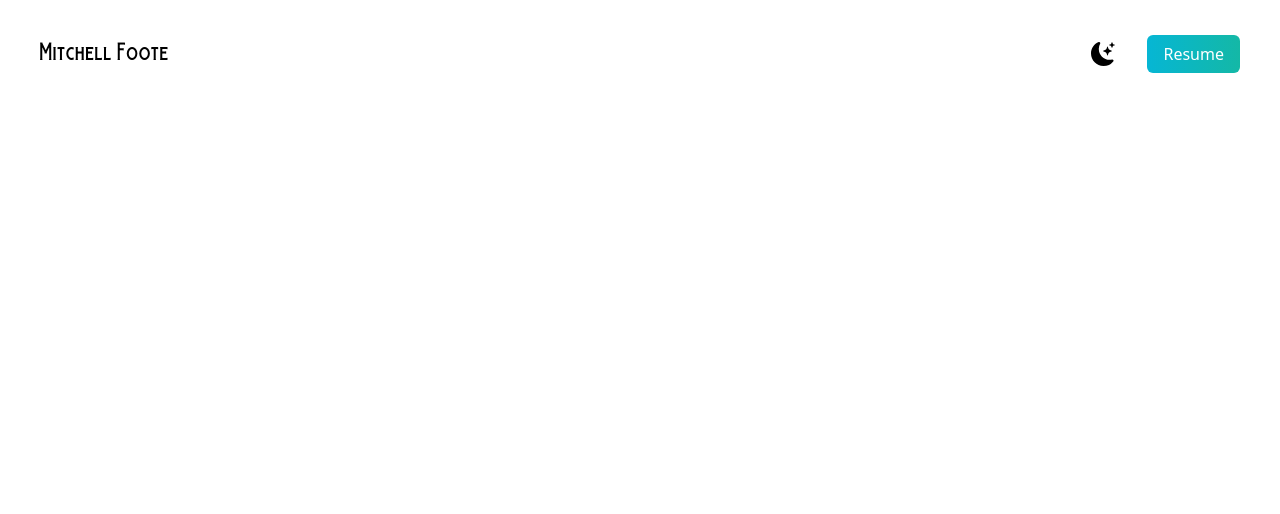
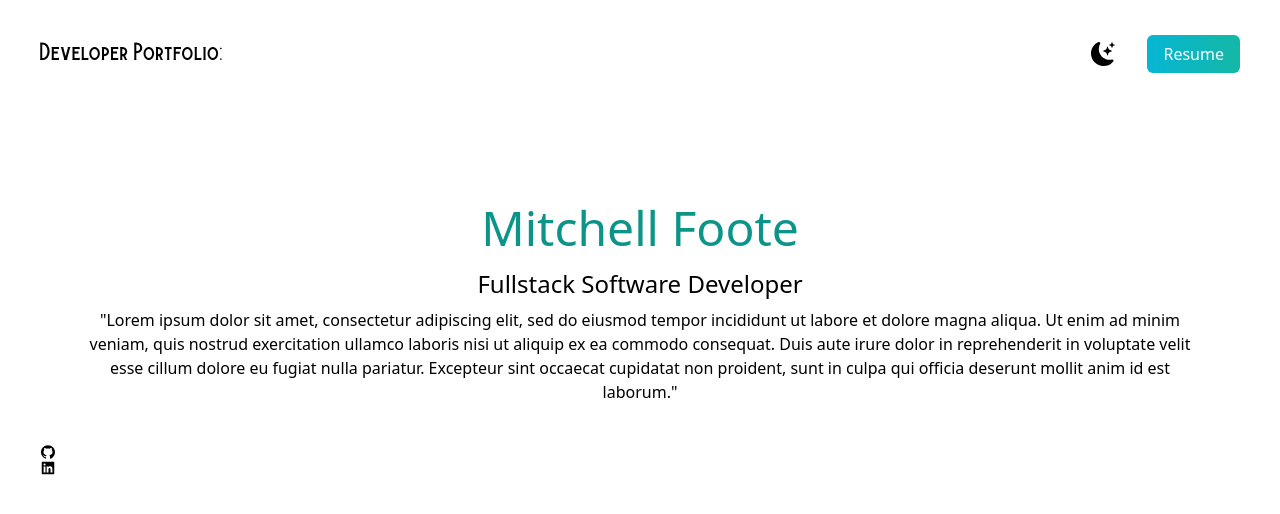
Before and after one commit to mcfoote/react-professional-portfolio, a Next.js app: page / in a window 1280 px wide. Shown: the top 514 px of the page. Built offline with nearby package versions, Linux system fonts and the light colour scheme.

Commit message:
work on body

```diff
--- a/pages/index.js
+++ b/pages/index.js
@@ -3,7 +3,7 @@
 import { Inter } from '@next/font/google'
 //import styles from '@/styles/Home.module.css'
 import {BsFillMoonStarsFill} from 'react-icons/bs';
-
+import {AiFillGithub, AiFillLinkedin} from 'react-icons/ai';
 
 const inter = Inter({ subsets: ['latin'] })
 
@@ -19,7 +19,7 @@
       <main className="bg-white px-10">
         <section className="min-h-screen">
           <nav className="py-10 mb-12 flex justify-between">
-            <h1 className="text-xl font-burtons">Mitchell Foote</h1>
+            <h1 className="text-xl font-burtons">Developer Portfolio:</h1>
             <ul className="flex items-center">
               <li>
                 <BsFillMoonStarsFill className="cursor-pointer text-2xl"/>
@@ -29,6 +29,20 @@
               </li>
             </ul>
           </nav>
+          <div className="text-center p-10">
+            <h2 className="text-5xl py-2 text-teal-600 font-medium">Mitchell Foote</h2>
+            <h3 className="text-2xl py-2">Fullstack Software Developer</h3>
+            <p>
+              "Lorem ipsum dolor sit amet, consectetur adipiscing elit, sed do eiusmod tempor incididunt ut labore et dolore magna aliqua.
+              Ut enim ad minim veniam, quis nostrud exercitation ullamco laboris nisi ut aliquip ex ea commodo consequat.
+              Duis aute irure dolor in reprehenderit in voluptate velit esse cillum dolore eu fugiat nulla pariatur.
+              Excepteur sint occaecat cupidatat non proident, sunt in culpa qui officia deserunt mollit anim id est laborum."
+            </p>
+          </div>
+          <div>
+            <AiFillGithub />
+            <AiFillLinkedin />
+          </div>
         </section>
       </main>
     </div>
```
